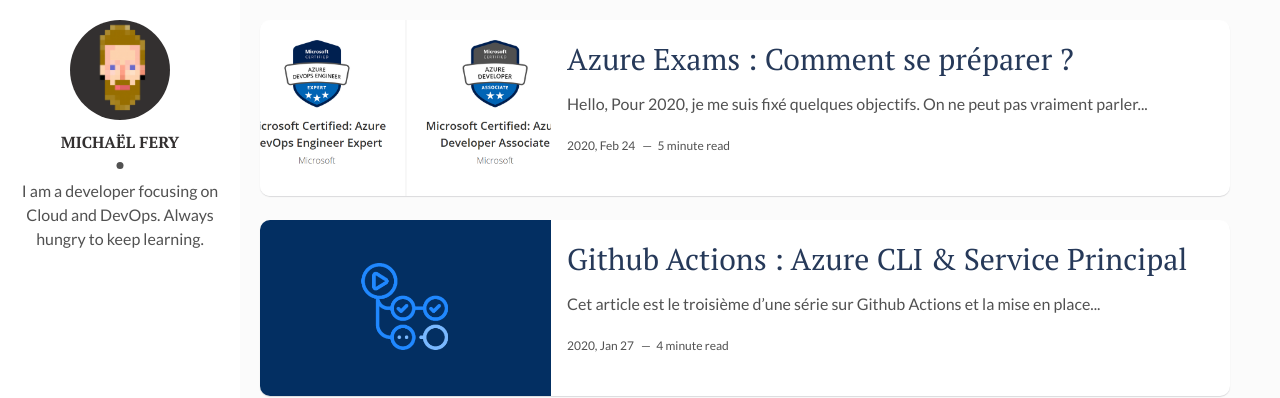
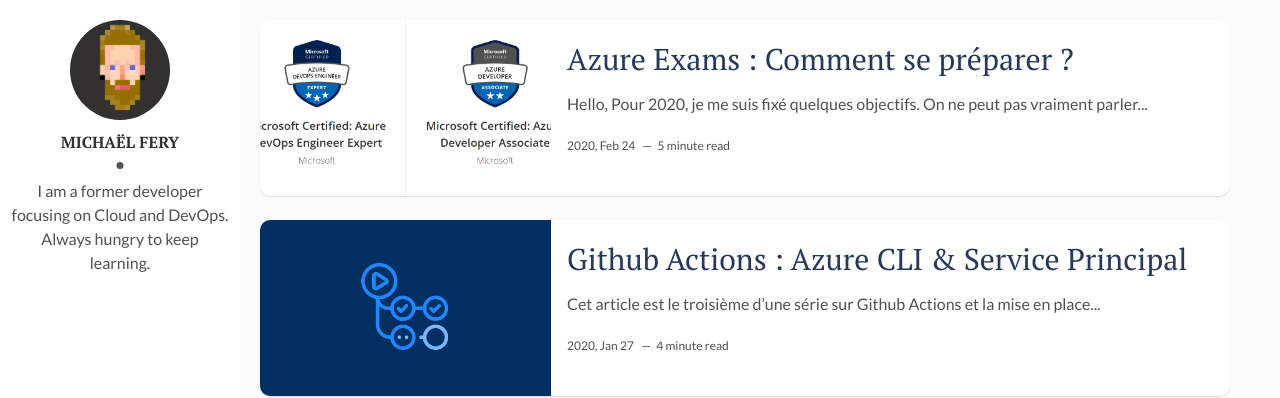
Before and after one commit to michaelfery/michaelfery.github.io, a Jekyll site: the page built from index.html, in a window 1280 px wide. Shown: the top 398 px of the page. Built offline with Jekyll 4.4.1, drawn with Linux system fonts in a browser that asks for light colours; the list of posts is cut into pages by our own code.

Commit message:
Update _config.yml

```diff
--- a/_config.yml
+++ b/_config.yml
@@ -10,7 +10,7 @@
 # Author Settings
 author: Michaël Fery
 author-img: michael-fery.png
-about-author: I am a developer focusing on Cloud and DevOps. Always hungry to keep learning. # add description
+about-author: I am a former developer focusing on Cloud and DevOps. Always hungry to keep learning. # add description
 social-twitter: _mfery
 social-github: michaelfery
 social-linkedin: mfery
```
